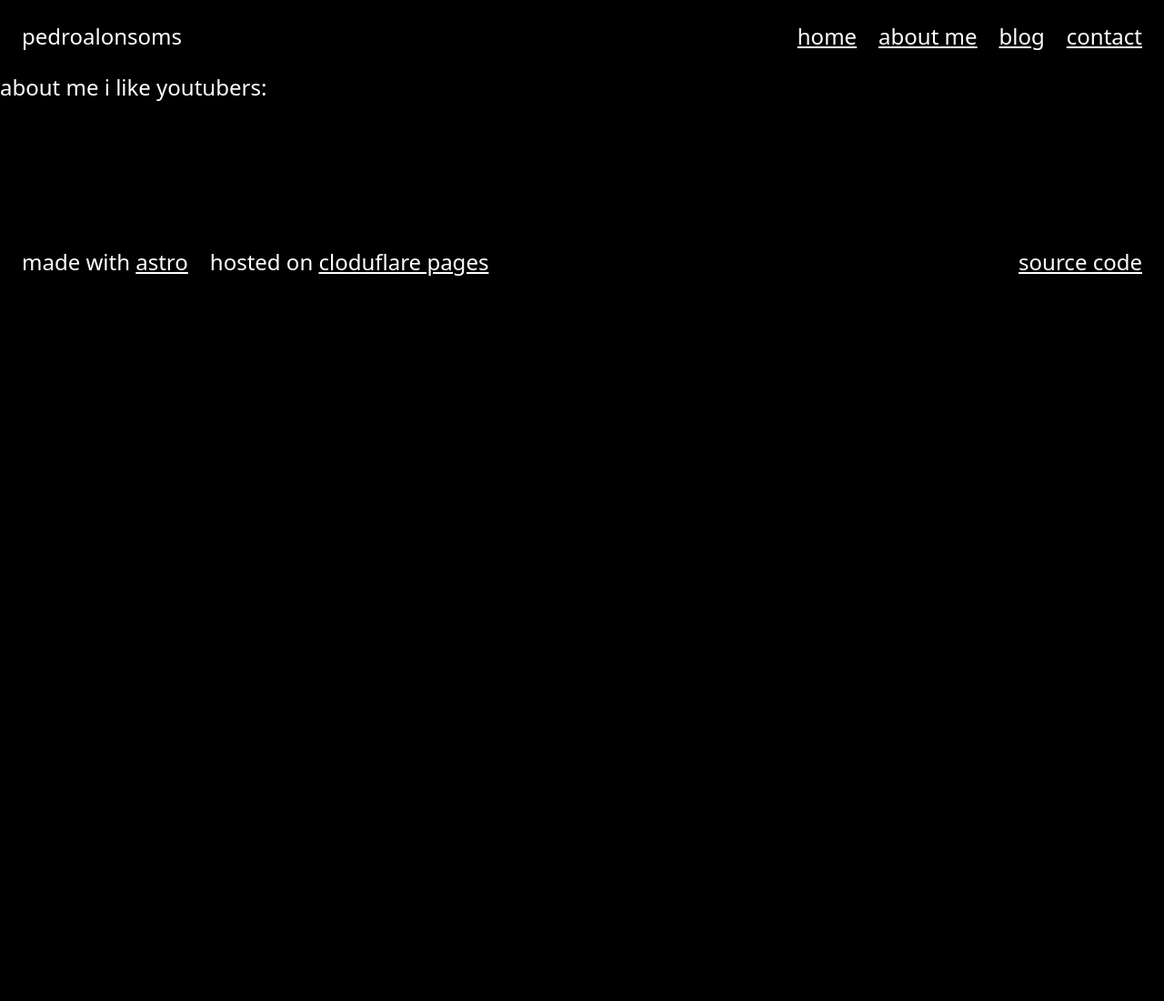
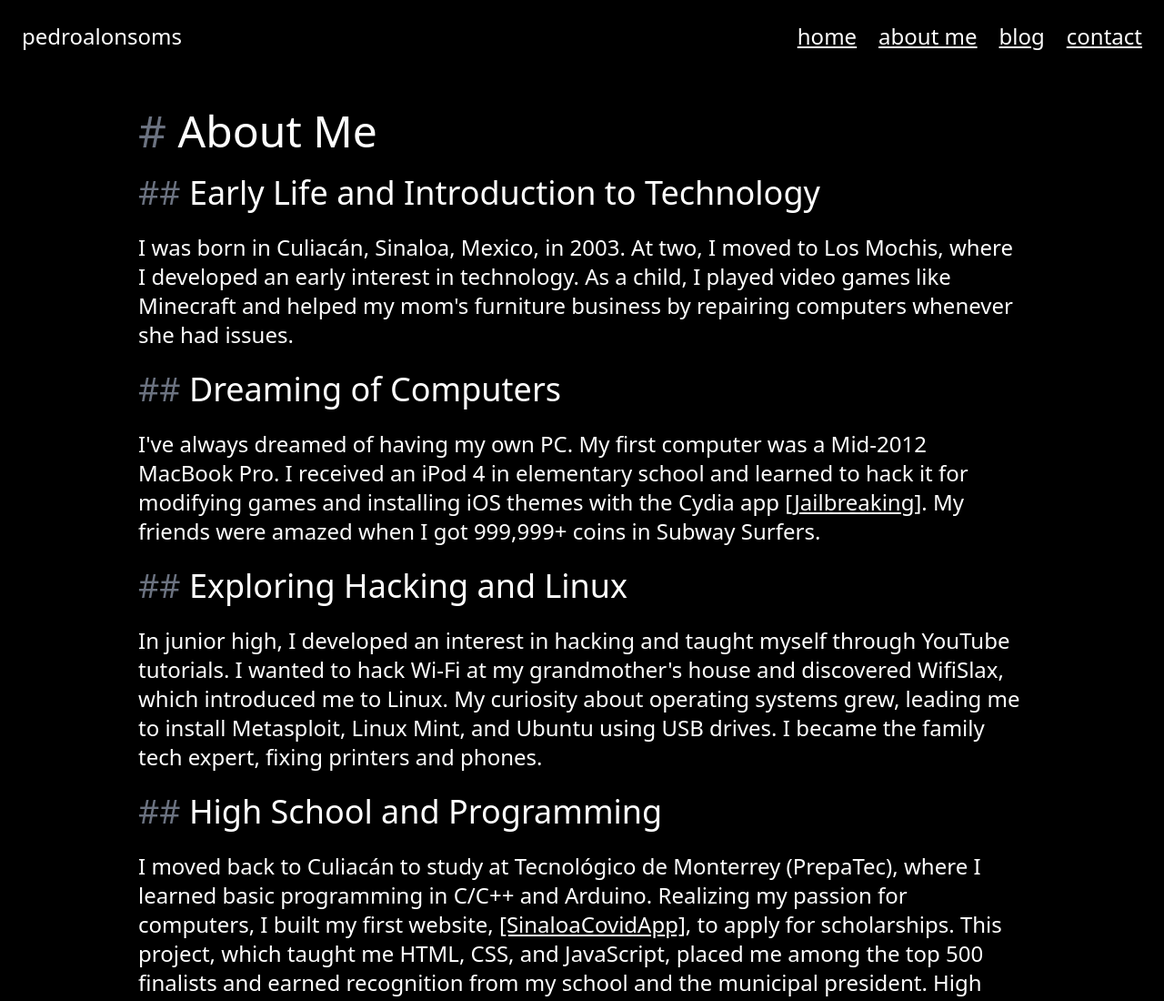
Before and after one commit to pedroalonsoms/pedroalonsoms, an Astro site: page /about-me in a window 1280 px wide. Shown: the top 1100 px of the page at 91% size. Before the commit the page ends 800 px from the top, so only its background shows below. Built offline with nearby package versions, Linux system fonts and the light colour scheme; Astro itself is replaced by a stand-in of ours; a web font is replaced by a local one.

Commit message:
about me page

```diff
--- a/src/pages/about-me/index.astro
+++ b/src/pages/about-me/index.astro
@@ -1,5 +1,103 @@
 ---
+import { Image } from "astro:assets";
+import pedroImage from "./_assets/pedro.jpeg";
 import Layout from "../../layouts/Layout.astro";
 ---
 
-<Layout title="pedroalonsoms">about me i like youtubers: </Layout>
+<Layout title="pedroalonsoms - about me">
+  <main class="max-w-screen-lg mx-auto px-6">
+    <section class="pt-10">
+      <h1 class="text-5xl">
+        <span class="text-gray-500">#</span> About Me
+      </h1>
+
+      <h2 class="text-4xl pt-6">
+        <span class="text-gray-500">##</span> Early Life and Introduction to Technology
+      </h2>
+
+      <p class="pt-6">
+        I was born in Culiacán, Sinaloa, Mexico, in 2003. At two, I moved to Los
+        Mochis, where I developed an early interest in technology. As a child, I
+        played video games like Minecraft and helped my mom's furniture business
+        by repairing computers whenever she had issues.
+      </p>
+
+      <h2 class="text-4xl pt-6">
+        <span class="text-gray-500">##</span> Dreaming of Computers
+      </h2>
+
+      <p class="pt-6">
+        I've always dreamed of having my own PC. My first computer was a
+        Mid-2012 MacBook Pro. I received an iPod 4 in elementary school and
+        learned to hack it for modifying games and installing iOS themes with
+        the Cydia app
+        <a
+          href="https://en.wikipedia.org/wiki/IOS_jailbreaking"
+          target="_blank"
+          class="underline"
+        >
+          [Jailbreaking]</a
+        >. My friends were amazed when I got 999,999+ coins in Subway Surfers.
+      </p>
+
+      <h2 class="text-4xl pt-6">
+        <span class="text-gray-500">##</span> Exploring Hacking and Linux
+      </h2>
+
+      <p class="pt-6">
+        In junior high, I developed an interest in hacking and taught myself
+        through YouTube tutorials. I wanted to hack Wi-Fi at my grandmother's
+        house and discovered WifiSlax, which introduced me to Linux. My
+        curiosity about operating systems grew, leading me to install
+        Metasploit, Linux Mint, and Ubuntu using USB drives. I became the family
+        tech expert, fixing printers and phones.
+      </p>
+
+      <h2 class="text-4xl pt-6">
+        <span class="text-gray-500">##</span> High School and Programming
+      </h2>
+
+      <p class="pt-6">
+        I moved back to Culiacán to study at Tecnológico de Monterrey
+        (PrepaTec), where I learned basic programming in C/C++ and Arduino.
+        Realizing my passion for computers, I built my first website,
+        <a class="underline" href="/projects/2-sinaloa-covid-app"
+          >[SinaloaCovidApp]</a
+        >, to apply for scholarships. This project, which taught me HTML, CSS,
+        and JavaScript, placed me among the top 500 finalists and earned
+        recognition from my school and the municipal president. High school also
+        sparked my interest in mobile development, leading me to experiment with
+        frameworks like React Native, Flutter, and native development.
+      </p>
+
+      <h2 class="text-4xl pt-6">
+        <span class="text-gray-500">##</span> Getting a CS Degree
+      </h2>
+
+      <p class="pt-6">
+        I was fortunate enough to get a 70% academic scholarship to go to
+        University. Upon entering college, I moved to Monterrey to pursue a
+        bachelor's degree in Computer Science at Tecnológico de Monterrey.
+        There, I met several of my best friends and developed numerous projects.
+      </p>
+
+      <h2 class="text-4xl pt-6">
+        <span class="text-gray-500">##</span> Internship at Oracle
+      </h2>
+
+      <p class="pt-6">
+        In my seventh semester, after months of practicing coding problems on
+        LeetCode, I secured my first internship at Oracle. This opportunity
+        allowed me to move to Guadalajara, Mexico, to visit their offices for
+        six months.
+      </p>
+
+      <Image
+        class="pt-6 mx-auto w-full sm:max-w-80"
+        src={pedroImage}
+        width={720}
+        alt="Pedro Alonso Moreno Salcedo"
+      />
+    </section>
+  </main>
+</Layout>
--- a/src/pages/index.astro
+++ b/src/pages/index.astro
@@ -14,7 +14,7 @@ import laikaImage from "./projects/11-laika/_assets/0.png";
 import Layout from "../layouts/Layout.astro";
 ---
 
-<Layout title="pedroalonsoms">
+<Layout title="pedroalonsoms - home">
   <main class="max-w-screen-lg mx-auto px-6">
     <section class="pt-10">
       <h1 class="text-5xl">
```
Also changed, not shown: src/pages/about-me/_assets/pedro.jpeg (added).
